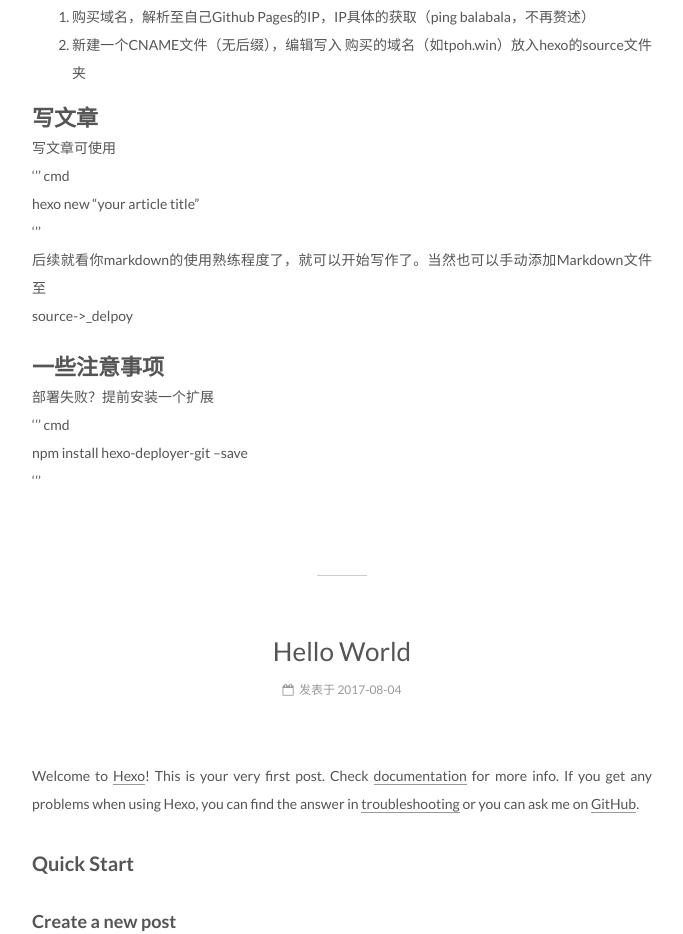
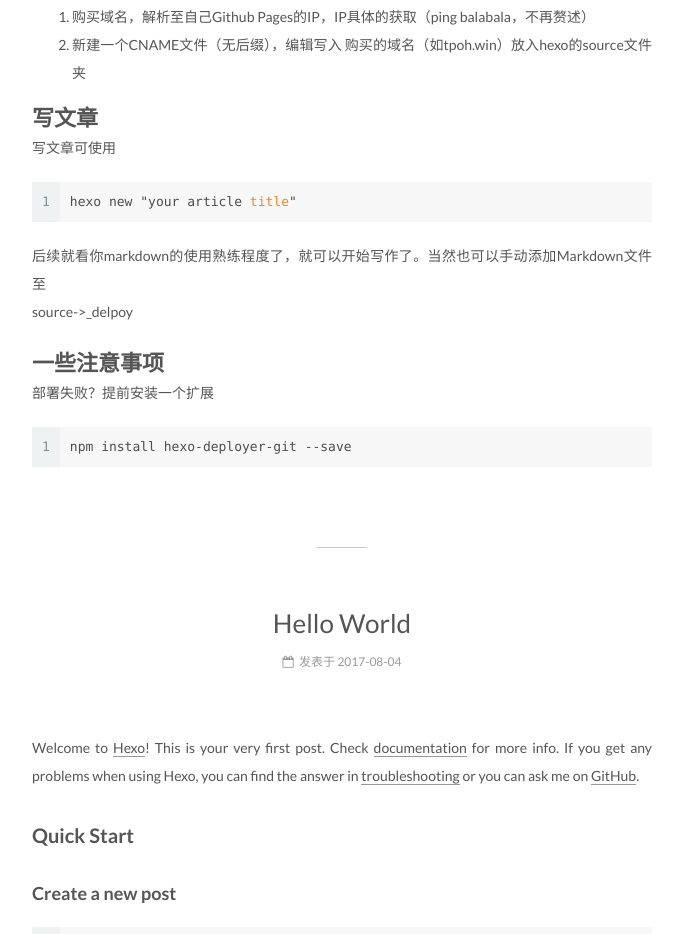
Before and after one commit to JustinPangg/JustinPangg.github.io, a plain HTML site: page index.html in a window 1280 px wide. Shown: the part 1038-1972 px from the top of the page, without its empty margins (428-1111 px from the left). Drawn offline with Linux system fonts and the light colour scheme.

Commit message:
Site updated: 2017-08-05 11:29:55

```diff
--- a/css/main.css
+++ b/css/main.css
@@ -1808,7 +1808,7 @@ pre .javascript .function {
   width: 4px;
   height: 4px;
   border-radius: 50%;
-  background: #ab998c;
+  background: #fe2aff;
 }
 .links-of-blogroll {
   font-size: 13px;
--- a/index.html
+++ b/index.html
@@ -374,8 +374,9 @@
 <li>购买域名，解析至自己Github Pages的IP，IP具体的获取（ping  balabala，不再赘述）</li>
 <li>新建一个CNAME文件（无后缀），编辑写入 购买的域名（如tpoh.win）放入hexo的source文件夹</li>
 </ol>
-<h1 id="写文章"><a href="#写文章" class="headerlink" title="写文章"></a>写文章</h1><p>写文章可使用<br>‘’’ cmd<br>hexo new “your article title”<br>‘’’<br>后续就看你markdown的使用熟练程度了，就可以开始写作了。当然也可以手动添加Markdown文件至<br>source-&gt;_delpoy</p>
-<h1 id="一些注意事项"><a href="#一些注意事项" class="headerlink" title="一些注意事项"></a>一些注意事项</h1><p>部署失败？提前安装一个扩展<br>‘’’ cmd<br>npm install hexo-deployer-git –save<br>‘’’</p>
+<h1 id="写文章"><a href="#写文章" class="headerlink" title="写文章"></a>写文章</h1><p>写文章可使用<br><figure class="highlight cmd"><table><tr><td class="gutter"><pre><div class="line">1</div></pre></td><td class="code"><pre><div class="line">hexo new "your article <span class="built_in">title</span>"</div></pre></td></tr></table></figure></p>
+<p>后续就看你markdown的使用熟练程度了，就可以开始写作了。当然也可以手动添加Markdown文件至<br>source-&gt;_delpoy</p>
+<h1 id="一些注意事项"><a href="#一些注意事项" class="headerlink" title="一些注意事项"></a>一些注意事项</h1><p>部署失败？提前安装一个扩展<br><figure class="highlight cmd"><table><tr><td class="gutter"><pre><div class="line">1</div></pre></td><td class="code"><pre><div class="line">npm install hexo-deployer-git --save</div></pre></td></tr></table></figure></p>
 
 
 
```
Also changed, not shown: 2017/08/05/hexo-with-github-pages/index.html (+4 -3 lines).
